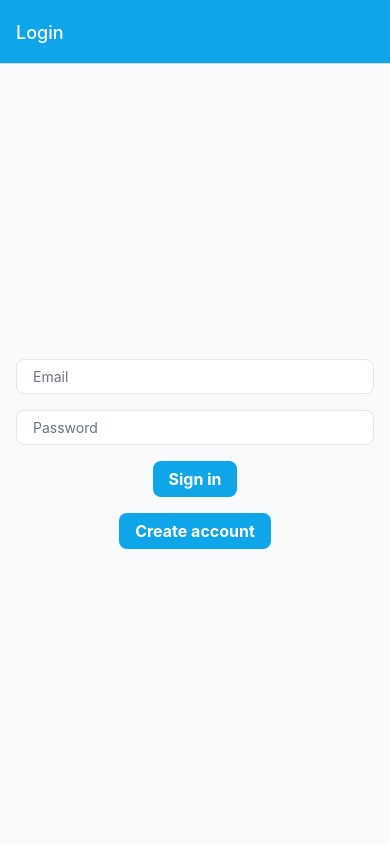
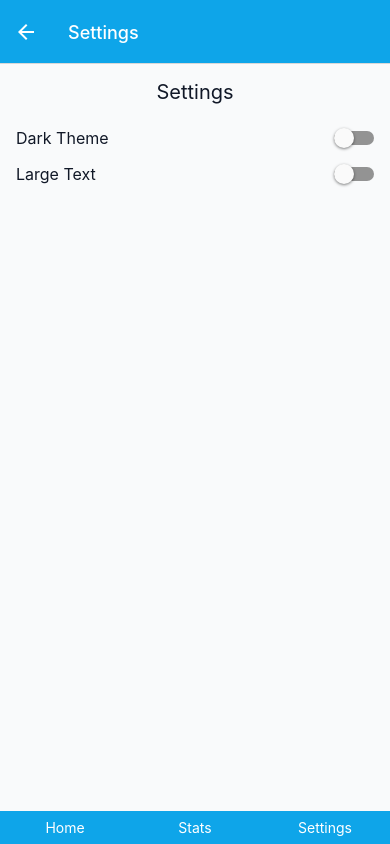
Before and after one commit to Pecako2001/RunEvolve, a React Native app in the folder mobile/: screen /Settings in a window 390 px wide. Built offline with nearby package versions, Linux system fonts and the light colour scheme; no server answers.

Commit message:
[mobile] add settings screen and nav link

```diff
--- a/mobile/App.tsx
+++ b/mobile/App.tsx
@@ -6,6 +6,7 @@ import HomeScreen from "./screens/HomeScreen";
 import LoginScreen from "./screens/LoginScreen";
 import RegisterScreen from "./screens/RegisterScreen";
 import StatisticsScreen from "./screens/StatisticsScreen";
+import SettingsScreen from "./screens/SettingsScreen";
 
 const Stack = createNativeStackNavigator();
 
@@ -23,6 +24,7 @@ export default function App() {
         <Stack.Screen name="Register" component={RegisterScreen} />
         <Stack.Screen name="Home" component={HomeScreen} />
         <Stack.Screen name="Statistics" component={StatisticsScreen} />
+        <Stack.Screen name="Settings" component={SettingsScreen} />
       </Stack.Navigator>
     </NavigationContainer>
   );
--- a/mobile/components/BottomNavBar.tsx
+++ b/mobile/components/BottomNavBar.tsx
@@ -21,6 +21,13 @@ export default function BottomNavBar() {
       >
         <Text style={styles.text}>Stats</Text>
       </TouchableOpacity>
+      <TouchableOpacity
+        accessibilityRole="button"
+        style={styles.item}
+        onPress={() => navigation.navigate("Settings" as never)}
+      >
+        <Text style={styles.text}>Settings</Text>
+      </TouchableOpacity>
     </View>
   );
 }
--- /dev/null
+++ b/mobile/screens/SettingsScreen.tsx
@@ -0,0 +1,61 @@
+import React, { useState } from "react";
+import { View, Text, StyleSheet, Switch } from "react-native";
+import BottomNavBar from "../components/BottomNavBar";
+import { colors, spacing } from "../theme";
+
+export default function SettingsScreen() {
+  const [darkMode, setDarkMode] = useState(false);
+  const [largeText, setLargeText] = useState(false);
+
+  return (
+    <View style={styles.root}>
+      <View style={styles.container}>
+        <Text style={styles.title}>Settings</Text>
+        <View style={styles.itemRow}>
+          <Text style={styles.itemText}>Dark Theme</Text>
+          <Switch
+            value={darkMode}
+            onValueChange={setDarkMode}
+            accessibilityLabel="toggle dark theme"
+          />
+        </View>
+        <View style={styles.itemRow}>
+          <Text style={styles.itemText}>Large Text</Text>
+          <Switch
+            value={largeText}
+            onValueChange={setLargeText}
+            accessibilityLabel="toggle large text"
+          />
+        </View>
+      </View>
+      <BottomNavBar />
+    </View>
+  );
+}
+
+const styles = StyleSheet.create({
+  root: {
+    flex: 1,
+  },
+  container: {
+    flex: 1,
+    padding: spacing.md,
+    backgroundColor: colors.background,
+  },
+  title: {
+    fontSize: 20,
+    marginBottom: spacing.lg,
+    color: colors.foreground,
+    textAlign: "center",
+  },
+  itemRow: {
+    flexDirection: "row",
+    justifyContent: "space-between",
+    alignItems: "center",
+    marginBottom: spacing.md,
+  },
+  itemText: {
+    color: colors.foreground,
+    fontSize: 16,
+  },
+});
```
Also changed, not shown: 2 other files (tests, documents, lock files or other folders).
